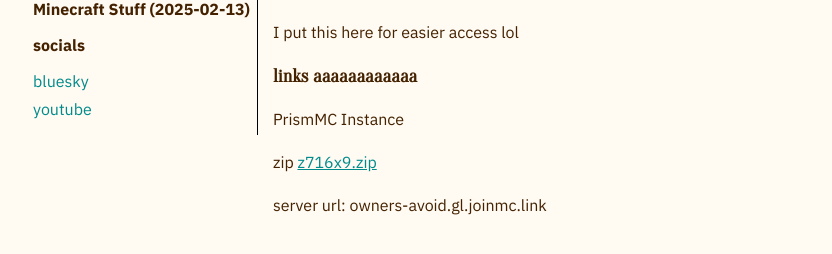
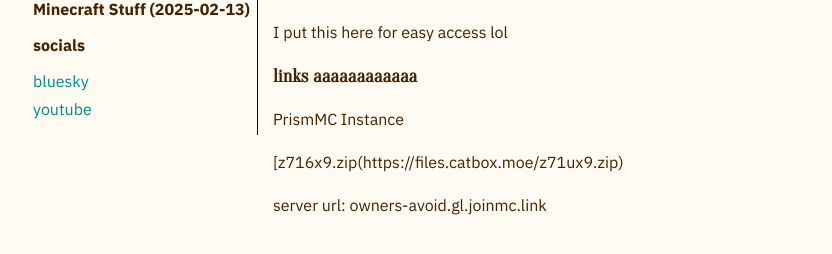
Before and after one commit to junienet/junienet.github.io, an Eleventy site: page src/content/stuff/mcserver.md in a window 1280 px wide. Shown: the part 110-364 px from the top of the page, without its empty margins (223-1055 px from the left). Built offline with nearby package versions, Linux system fonts and the light colour scheme; Eleventy itself is replaced by a stand-in of ours; files that its build step writes are made by us from their sources.

Commit message:
Fix typos in mcserver.md
Corrected minor typos in the mcserver.md file.

```diff
--- a/src/content/stuff/mcserver.md
+++ b/src/content/stuff/mcserver.md
@@ -5,12 +5,12 @@ tags: stuff
 date: 2025-02-13
 ---
 
-I put this here for easier access lol
+I put this here for easy access lol
 
 ### links aaaaaaaaaaaa
 
 PrismMC Instance
 
-zip [z716x9.zip](https://files.catbox.moe/z71ux9.zip)
+[z716x9.zip(https://files.catbox.moe/z71ux9.zip)
 
 server url: owners-avoid.gl.joinmc.link
```
